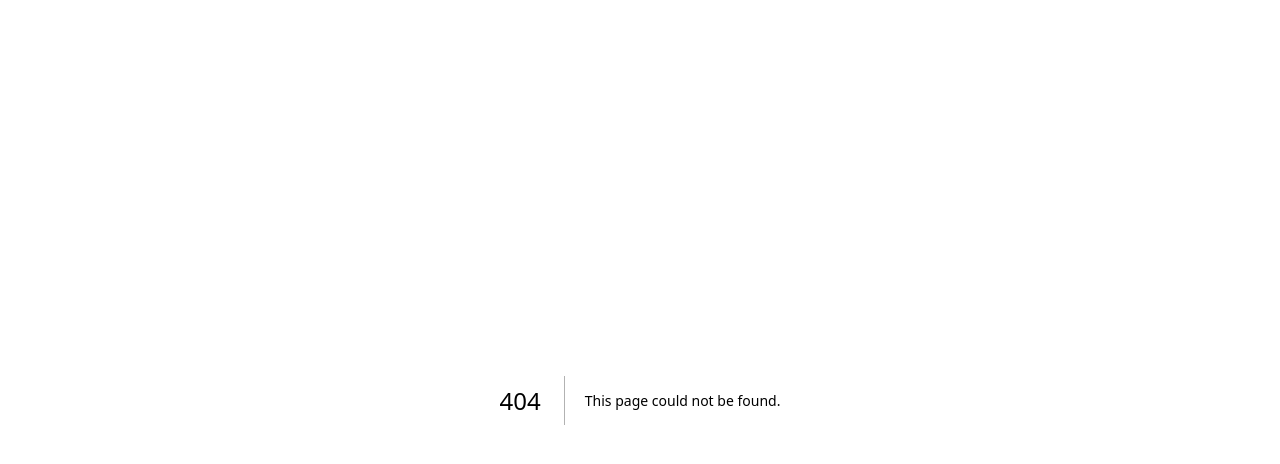
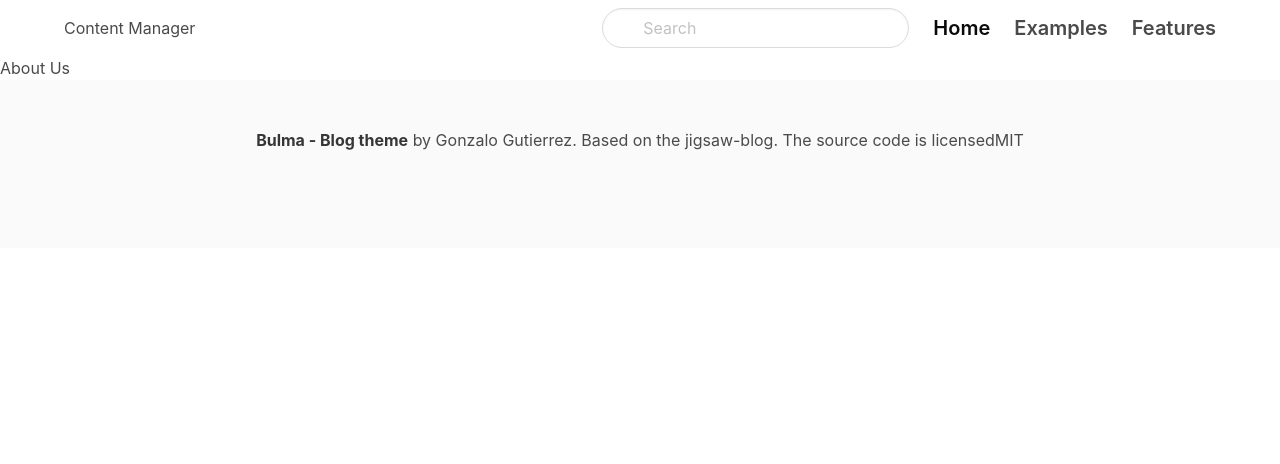
Before and after one commit to Martinsngene/content-manager, a Next.js app: page /About in a window 1280 px wide. Before the commit this address had no page. Shown: the top 464 px of the page. Built offline with nearby package versions, Linux system fonts and the light colour scheme.

Commit message:
update: Build layout component

```diff
--- /dev/null
+++ b/components/Layout.tsx
@@ -0,0 +1,18 @@
+import Footer from "./Footer";
+import Navbar from "./Navbar";
+
+interface LayoutPropsI {
+  children: React.ReactNode;
+}
+
+const Layout = ({ children }: LayoutPropsI) => {
+  return (
+    <div>
+      <Navbar />
+      {children}
+      <Footer />
+    </div>
+  );
+};
+
+export default Layout;
--- /dev/null
+++ b/pages/About.tsx
@@ -0,0 +1,11 @@
+import Layout from "components/Layout";
+
+const About = () => {
+  return (
+    <Layout>
+      <h1>About Us</h1>
+    </Layout>
+  );
+};
+
+export default About;
```
Also changed, not shown: pages/index.tsx (+3 -6 lines).
